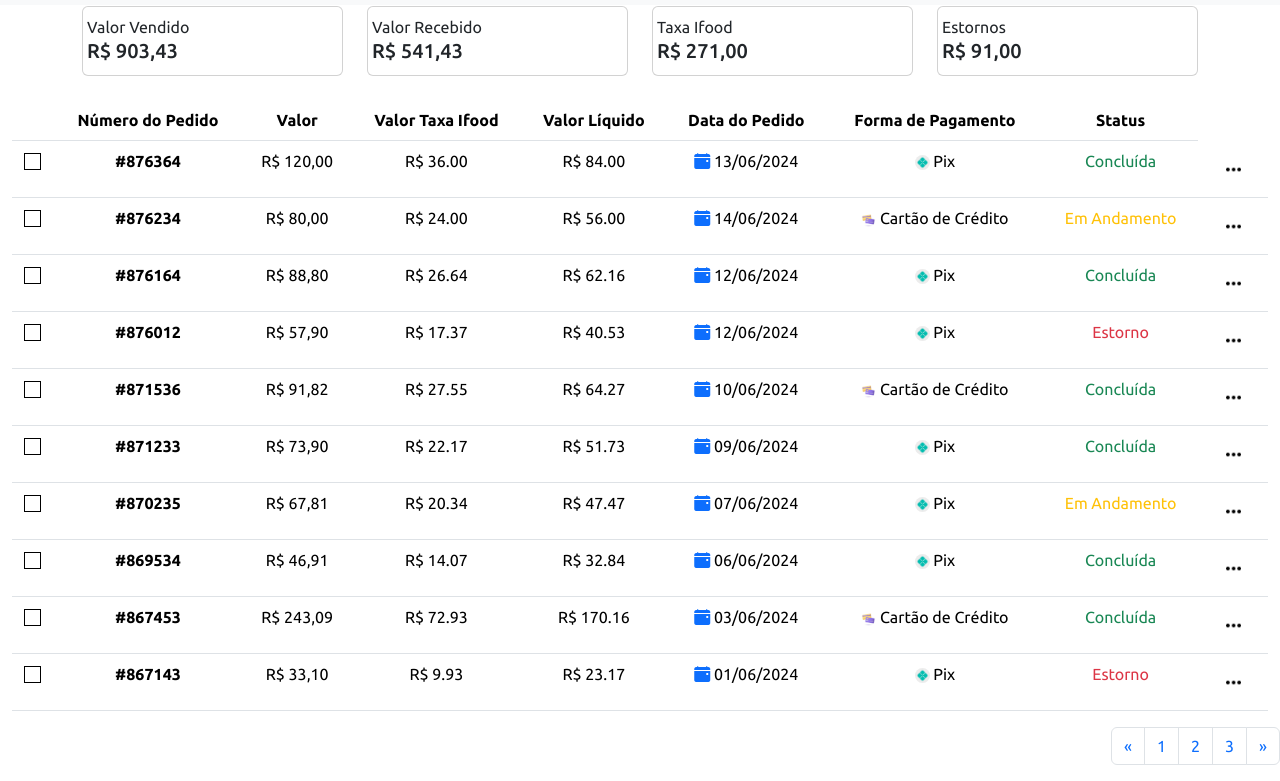
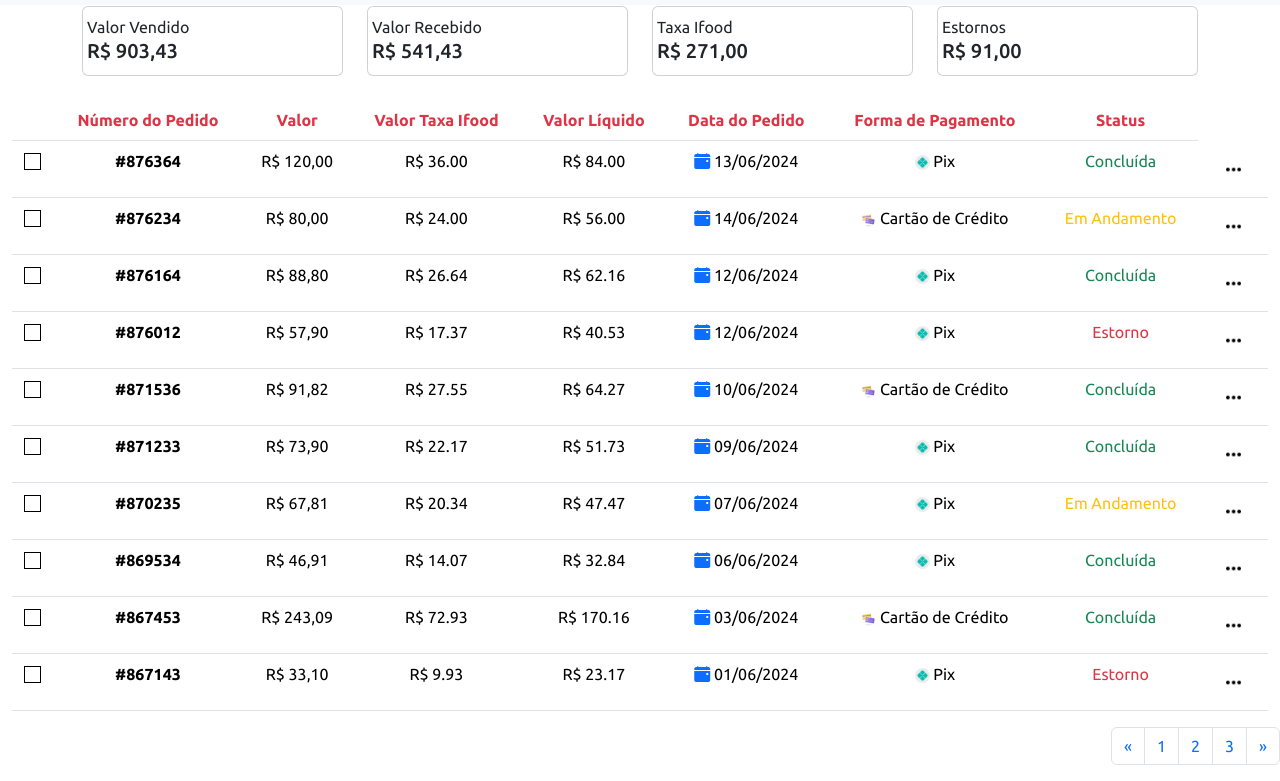
Before and after one commit to LeviGomes02/Ifood, a plain HTML site: page html/pagamentos.html in a window 1280 px wide. Shown: the part 58-839 px from the top of the page. Drawn offline with nearby package versions, Linux system fonts and the light colour scheme.

Commit message:
texto vermelho

```diff
--- a/html/pagamentos.html
+++ b/html/pagamentos.html
@@ -80,7 +80,7 @@
                 Pagamentos</a>
             </li>
             <li class="nav-item">
-              <a class="nav-link opcoes-navbar" href="#"><i class="bi bi-box-seam-fill"></i> Produtos</a>
+              <a class="nav-link opcoes-navbar" href="../html/produtos.html"><i class="bi bi-box-seam-fill"></i> Produtos</a>
             </li>
             <li class="nav-item">
               <a class="nav-link opcoes-navbar" href="#"><i class="bi bi-bell-fill"></i> Notificações</a>
@@ -103,16 +103,16 @@
 
     <div class="container-fluid mt-2 overflow-auto">
       <table class="table table-hover table-custom text-center table-custom scroll">
-        <thead class="negrito">
+        <thead>
           <tr>
             <th></th>
-            <th>Número do Pedido</th>
-            <th>Valor</th>
-            <th>Valor Taxa Ifood</th>
-            <th>Valor Líquido</th>
-            <th>Data do Pedido</th>
-            <th>Forma de Pagamento</th>
-            <th>Status</th>
+            <th class="text-danger">Número do Pedido</th>
+            <th class="text-danger">Valor</th>
+            <th class="text-danger">Valor Taxa Ifood</th>
+            <th class="text-danger">Valor Líquido</th>
+            <th class="text-danger">Data do Pedido</th>
+            <th class="text-danger">Forma de Pagamento</th>
+            <th class="text-danger">Status</th>
           </tr>
         </thead>
         <tbody id="table-body"></tbody>
```
